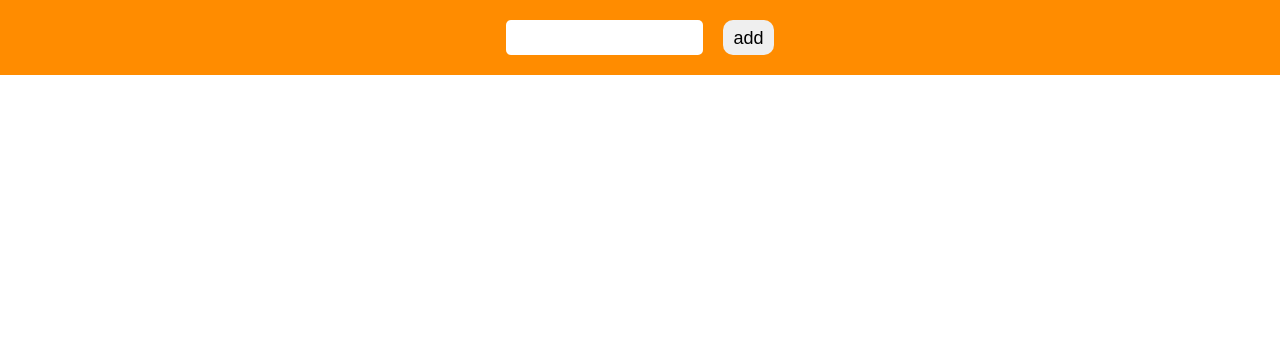
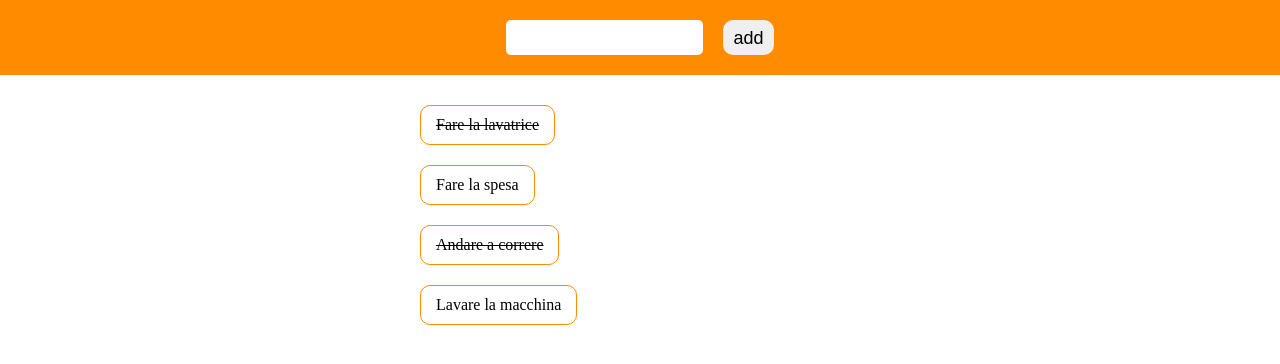
Before and after one commit to Michela-DC/vue-todolist, a plain HTML site: page index.html in a window 1280 px wide. Drawn offline with nearby package versions, Linux system fonts and the light colour scheme.

Commit message:
Added done property

```diff
--- a/index.html
+++ b/index.html
@@ -23,8 +23,8 @@
         <div class="list-wrapper">
             <ul class="todo-list">
                 <!-- ciclo dentro all'array todoList e ne stampo il contenuto con {{element}}  -->
-                <li class="todo" v-for="(element, i) in todoList">
-                    {{element}}
+                <li class="todo" v-for="(element, i) in todoList" :class="alreadyDone(element.done)">
+                    {{element.text}}
                 </li>
             </ul>
         </div>
--- a/script.js
+++ b/script.js
@@ -1,8 +1,33 @@
+// Rifare l’esercizio della to do list.
+// Questa volta però ogni todo sarà un oggetto, formato da due proprietà:
+// - text, una stringa che indica il testo del todo
+// - done, un booleano (true/false) che indica se il todo è stato fatto oppure no
+
 const app = new Vue ({
     el: '#app',
     data: {
         newTodo:'',
-        todoList:[],
+        todoList:[
+            {
+                text: 'Fare la lavatrice',
+                done: 'true',
+            },
+
+            {
+                text: 'Fare la spesa',
+                done: 'false',
+            },
+
+            {
+                text: 'Andare a correre',
+                done: 'true',
+            },
+
+            {
+                text: 'Lavare la macchina',
+                done: 'false',
+            },
+        ],
     },
 
     methods: {
@@ -12,9 +37,26 @@ const app = new Vue ({
 
             if(this.newTodo){ //è la stessa cosa di scrivere this.newTodo !== ''
                 console.log('la stringa non è vuota')
-                this.todoList.push(this.newTodo)
+
+                // nell'array di oggetti todoList devo aggiungere un nuovo oggetto che come proprietà ha:
+                // text che è la uova stringa inserita(quindi newTodo) e la proprietà done con false
+                let newObject = {
+                    text: this.newTodo,
+                    done: 'false',
+                }
+
+                this.todoList.push(newObject);
+                console.log(this.todoList);
+
+
             }else{
                 console.log('la stringa è vuota');
+            }
+        },
+
+        alreadyDone: function (element) {
+            if(element === 'true'){
+                return 'strikethrough';
             }
         }
     },
--- a/style.css
+++ b/style.css
@@ -49,3 +49,7 @@ input[type="text"]{
     border-radius: 10px;
     padding: 10px 15px;
 }
+
+.strikethrough{
+    text-decoration: line-through;
+}
```
